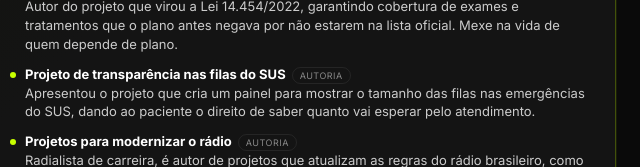
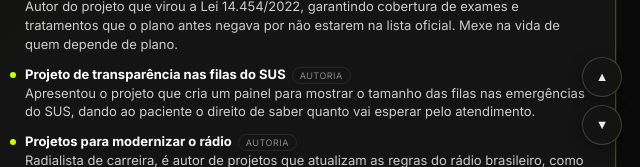
Before and after one commit to contato-lab/cezinha-madureira, a plain HTML site: page index.html in a window 1280 px wide. Shown: the part 633-800 px from the top of the page, 640-1280 px from the left. Drawn offline with nearby package versions, Linux system fonts and the light colour scheme; a web font is replaced by a local one.

Commit message:
feat: setinhas de scroll (topo/fim) no dashboard
Co-Authored-By: Claude Opus 4.8 <noreply@anthropic.com>

```diff
--- a/index.html
+++ b/index.html
@@ -715,5 +715,21 @@ Promise.all([
 ]).then(([d,i])=>{ if(d) DATA=d; if(i) IA=i; renderAll(); });
 renderAll();
 </script>
+<!-- scroll nav (topo / fim) -->
+<div class="scrollnav" aria-hidden="true">
+  <button class="scrollnav-btn" id="snTop" title="Ir para o topo" aria-label="Ir para o topo">&#9650;</button>
+  <button class="scrollnav-btn" id="snBot" title="Ir para o fim" aria-label="Ir para o fim">&#9660;</button>
+</div>
+<style>
+.scrollnav{position:fixed;right:18px;bottom:22px;z-index:9500;display:flex;flex-direction:column;gap:8px}
+.scrollnav-btn{width:40px;height:40px;border-radius:50%;border:1px solid rgba(255,255,255,.18);background:rgba(20,20,20,.82);-webkit-backdrop-filter:blur(6px);backdrop-filter:blur(6px);color:#e8e8e8;font-size:.8rem;line-height:1;cursor:pointer;display:flex;align-items:center;justify-content:center;transition:.15s;box-shadow:0 4px 14px rgba(0,0,0,.4)}
+.scrollnav-btn:hover{background:var(--lime,var(--red,#444));color:#0a0a0a;border-color:transparent;transform:translateY(-1px)}
+@media(max-width:600px){.scrollnav{right:12px;bottom:14px}.scrollnav-btn{width:36px;height:36px}}
+</style>
+<script>
+(function(){var t=document.getElementById('snTop'),b=document.getElementById('snBot');
+if(t)t.addEventListener('click',function(){window.scrollTo({top:0,behavior:'smooth'});});
+if(b)b.addEventListener('click',function(){window.scrollTo({top:document.documentElement.scrollHeight,behavior:'smooth'});});})();
+</script>
 </body>
 </html>
```
